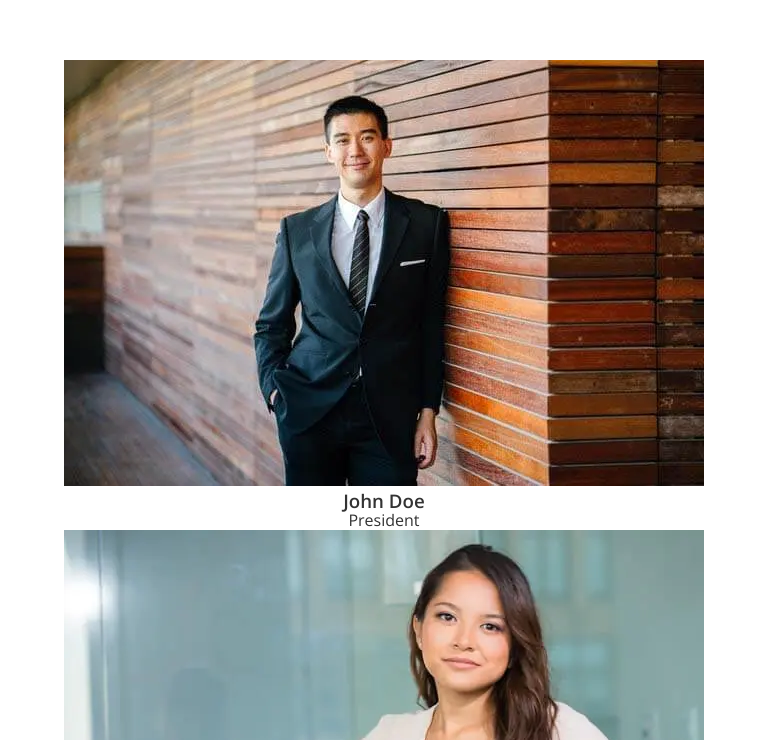
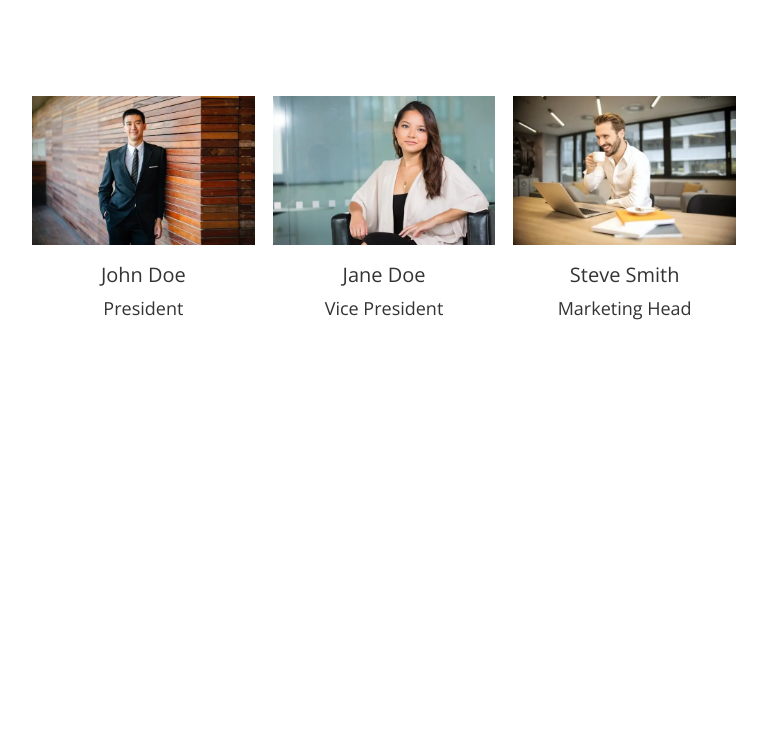
Before and after one commit to kseniyamesch/Finance-Ledger, a website built with Parcel: page src/index.html in a window 1280 px wide. Shown: the part 2620-3360 px from the top of the page, without its empty margins (256-1023 px from the left). After the commit the page ends 2981 px from the top, so only its background shows below. Built offline with nearby package versions, Linux system fonts and the light colour scheme.

```diff
--- a/src/partials/team.html
+++ b/src/partials/team.html
@@ -29,7 +29,7 @@
           />
         </picture>
         <h3 class="team-member">John Doe</h3>
-        <p class="team-member-desc">President</p>
+        <p class="team-member-position">President</p>
       </li>
       <li class="team-item">
         <picture>
@@ -53,7 +53,7 @@
           />
         </picture>
         <h3 class="team-member">Jane Doe</h3>
-        <p class="team-member-desc">Vice President</p>
+        <p class="team-member-position">Vice President</p>
       </li>
       <li class="team-item">
         <picture>
@@ -77,7 +77,7 @@
           />
         </picture>
         <h3 class="team-member">Steve Smith</h3>
-        <p class="team-member-desc">Marketing Head</p>
+        <p class="team-member-position">Marketing Head</p>
       </li>
     </ul>
   </div>
--- a/src/sass/layout/_team.scss
+++ b/src/sass/layout/_team.scss
@@ -19,21 +19,79 @@
 
 .team-title {
   text-align: center;
-    padding-top: 16px;
+  margin-top: 16px;
 }
 
 .team-text {
   text-align: center;
-    padding-top: 24px;
+  margin-top: 24px;
 }
 
 .team-list {
   text-align: center;
 
   margin-top: 63px;
+
+  @media screen and (min-width: 768px) {
+    padding-top: 24px;
+    display: flex;
+    flex-wrap: wrap;
+    justify-content: center;
+    align-items: center;
+  }
+
+  @media screen and (min-width: 768px) {
+    padding-top: 36px;
+  }
+}
+
+.team-item {
+
+    @media screen and (max-width: 767px) {
+        &:not(:last-child) {
+            margin-bottom: 30px;
+          }
+    }
+
+    @media screen and (min-width: 768px) {
+        width: calc((100% - 36px) / 3);
+        &:not(:last-child) {
+            margin-right: 18px;
+        }
+    }
+
 }
 
 .member-image {
   max-width: 100%;
   height: auto;
+  display: block;
 }
+
+.team-member {
+  margin-top: 16px;
+  font-weight: 400;
+  font-size: 20px;
+  line-height: 1.35;
+
+  @media screen and (min-width: 1360px) {
+    font-size: 32px;
+    line-height: 1;
+  }
+
+  @media screen and (min-width: 1360px) {
+    margin-top: 14px;
+  }
+}
+
+.team-member-position {
+  margin-top: 8px;
+
+  font-size: 16px;
+  line-height: 1.38;
+
+  @media screen and (min-width: 768px) {
+    font-size: 18px;
+    line-height: 1.39;
+  }
+}
```
Lines whose indentation alone changed are shown as unchanged.
